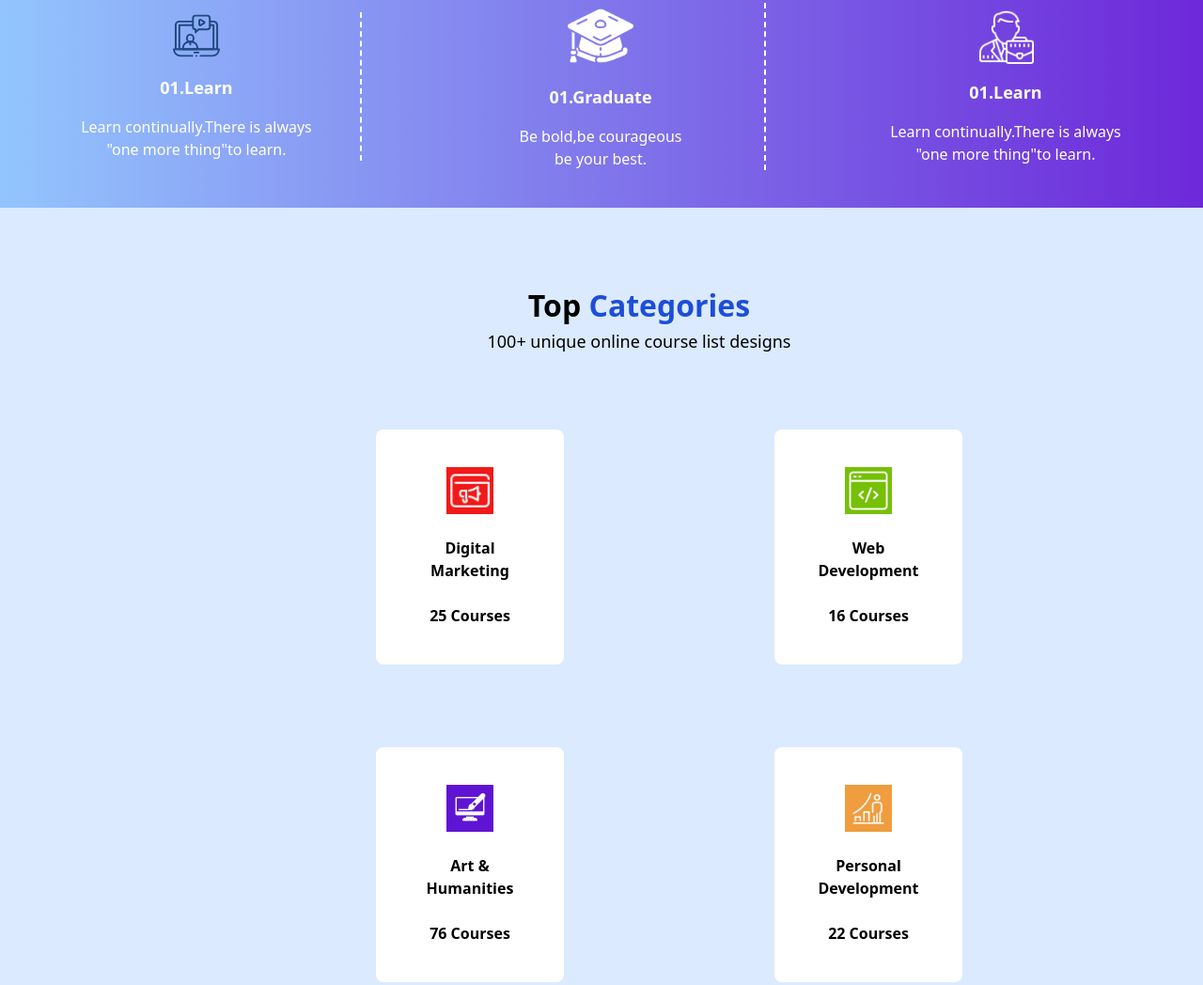
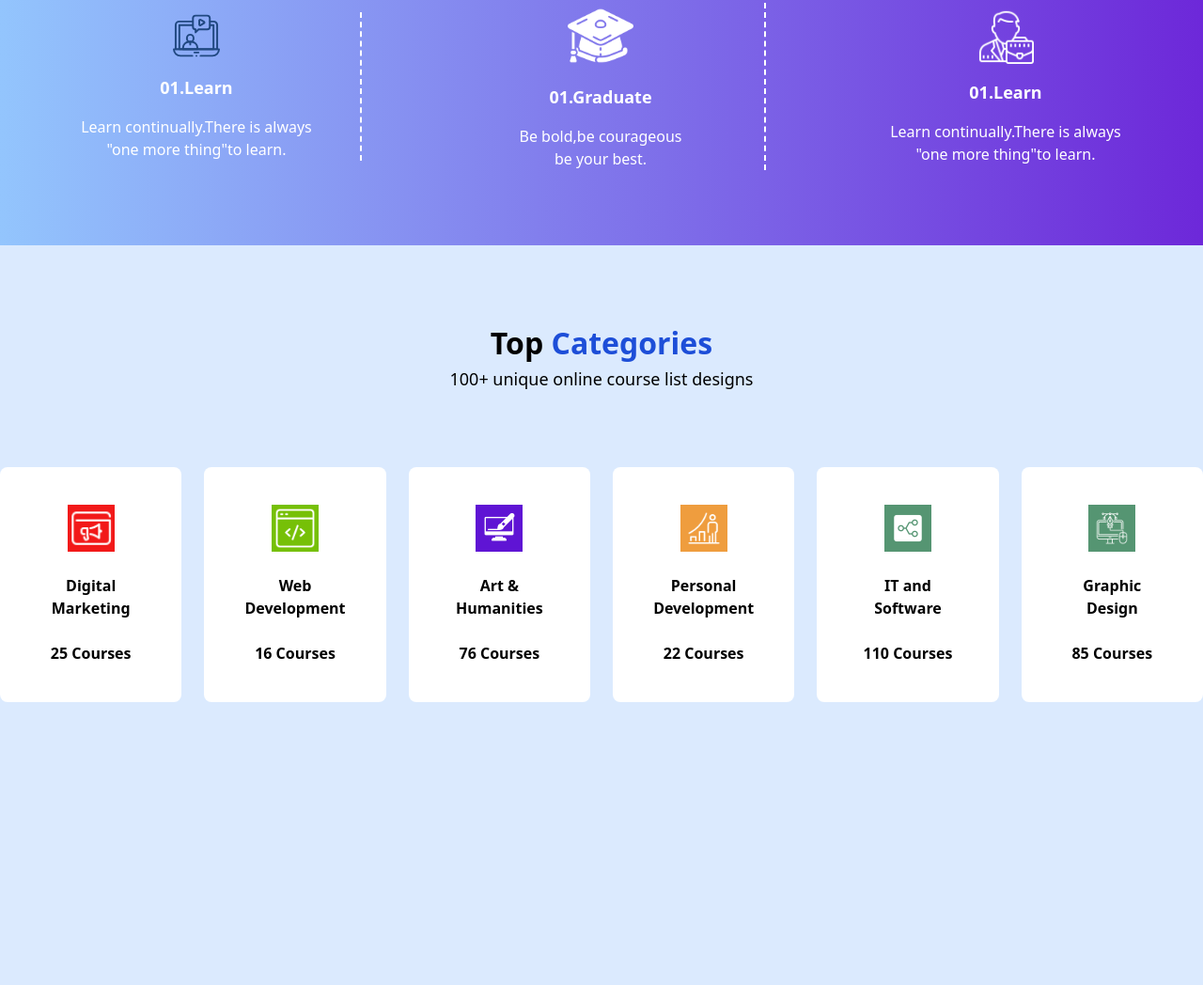
Before and after one commit to Nancy-1311/Good-coaching-landing-page-made-with-html-tailwindcss, a website: page index.html in a window 1280 px wide. Shown: the part 2397-3445 px from the top of the page at 94% size. Drawn offline with nearby package versions, Linux system fonts and the light colour scheme.

Commit message:
Update index.html

```diff
--- a/index.html
+++ b/index.html
@@ -278,10 +278,10 @@ extradinery placement training</p>
   </div>
 </div>
 
-<div id="why-courses" class="section bg-blue-100 min-h-[100vh] w-[100vw] relative text-black mt-20 sm:mt-10 sm:pb-4 lg:pl-[5rem]">
+<div id="why-courses" class="section bg-blue-100 min-h-[100vh] w-[100vw] relative text-black mt-20">
 <h1 class="text-[2rem] text-center pt-20 font-bold">Top <span class="text-blue-700">Categories</span></h1>
 <p class="text-center text-lg">100+ unique online course list designs</p>
-<div class="cards grid grid-row-6 gap-2 lg:grid lg:grid-cols-2 lg:gap-2 lg:pl-40 xl:pl-[20rem] md:mr-10 sm:items-center sm:gap-0 gap-10 justify-center overflow-x-auto overflow-y-hidden">
+<div class="cards flex flex-row justify-center items-center gap-6 overflow-x-auto overflow-y-hidden">
 <div class="card bg-white rounded-lg w-[200px] flex flex-col justify-center text-center items-center gap-6 p-10 mt-20">
 <img class="w-[50px]"  src="images/digital.png" alt="">
 <h1 class="font-bold">Digital Marketing</h1>
```
